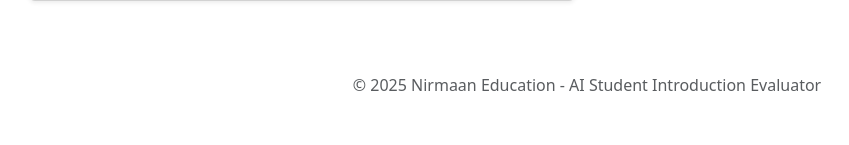
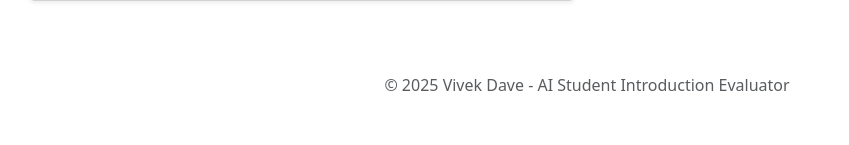
Before and after one commit to VivekDave007/Student-Intro-Evaluator, a Flask app: page / in a window 1280 px wide. Shown: the part 701-846 px from the top of the page, without its empty margins (53-902 px from the left). Run offline with Flask 3, Linux system fonts and the light colour scheme.

Commit message:
Update footer copyright information

```diff
--- a/templates/index.html
+++ b/templates/index.html
@@ -51,7 +51,7 @@
         </div>
 
         <footer class="text-center my-5">
-            <p class="text-muted">© 2025 Nirmaan Education - AI Student Introduction Evaluator</p>
+            <p class="text-muted">© 2025 Vivek Dave - AI Student Introduction Evaluator</p>
         </footer>
     </div>
 
```
